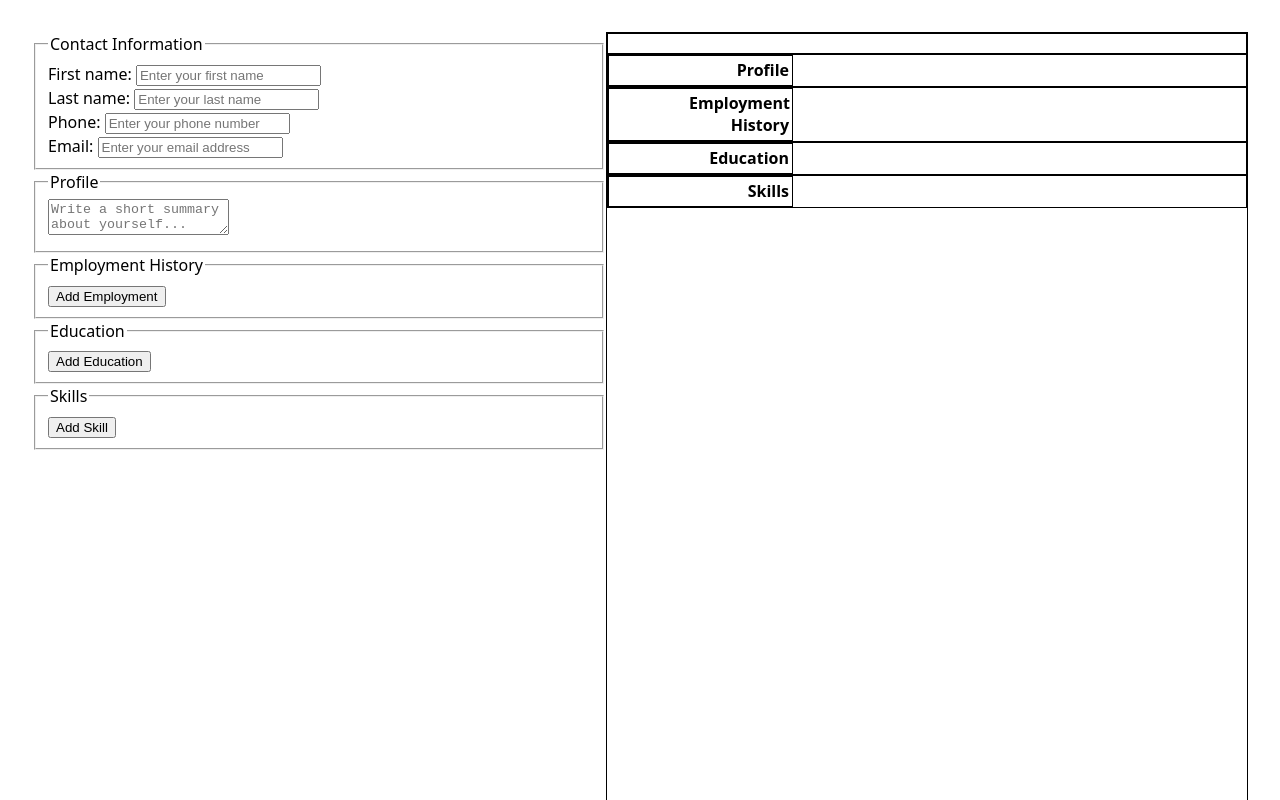
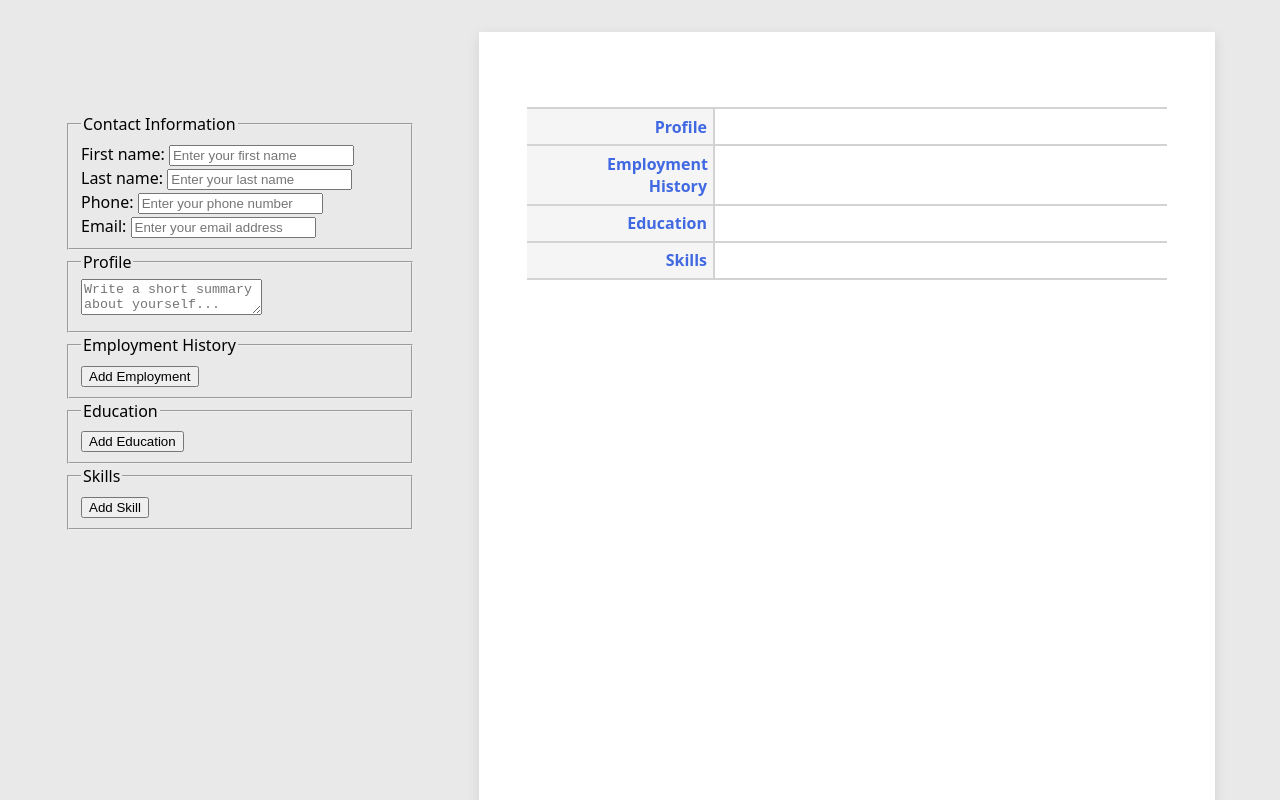
Before and after one commit to harshnugget/TOP-CV-Application, a React (Vite) app: page / in a window 1280 px wide. Shown: the top 800 px of the page. Built offline with nearby package versions, Linux system fonts and the light colour scheme.

Commit message:
refactor(App.css, index.css, CV.jsx): Updated css for CV components

```diff
--- a/src/App.css
+++ b/src/App.css
@@ -1,159 +1,210 @@
+/* Color Palette */
+:root {
+  --primary-color: #4169e1;
+  --secondary-color: #f5f5f5;
+  --accent-color: #d3d3d3;
+  --text-color: #333;
+  --text-light-color: #808080;
+  --background-color: #ffffff;
+  --box-shadow: rgba(0, 0, 0, 0.1);
+}
+
 #root {
   max-width: 1280px;
   margin: 0 auto;
   padding: 2rem;
   text-align: center;
-
   display: grid;
-  grid-template-columns: repeat(2, 1fr);
-  grid-template-rows: 0;
+  grid-template-columns: 350px 1fr;
+  gap: 4rem;
 }
 
 /* Form */
 #cv-form {
   text-align: left;
+  margin-top: 5rem;
 }
+
 #cv-form .contact-info {
   display: flex;
   flex-direction: column;
 }
 
-/* CV */
+/* CV Container */
 #cv-container {
-  border: solid black 1px;
   width: 640px;
-  height: fit-content;
   min-height: calc(640px * 1.414);
   display: flex;
   flex-direction: column;
+  padding: 3rem;
+  background-color: var(--background-color);
+  box-shadow: 0 4px 12px var(--box-shadow);
 }
+
+/* Headings */
+#cv-container h1,
+#cv-container h2,
+#cv-container h3,
+#cv-container h4 {
+  padding: 0.4rem;
+}
+
 #cv-container h1 {
   font-size: 1.2rem;
-  padding: 0.2rem;
 }
+
 #cv-container h2 {
   font-size: 1rem;
-  padding: 0.2rem;
 }
+
 #cv-container h3 {
   font-size: 1rem;
-  padding: 0.2rem;
 }
+
 #cv-container h4 {
   font-size: 0.9rem;
-  padding: 0.2rem;
 }
+
+/* Paragraph */
 #cv-container p {
-  font-size: 0.9rem;
-  padding: 0.2rem;
+  font-size: 0.8rem;
 }
 
 /* Contact Info */
+#cv-container .details-header {
+  display: none; /* Hide details pane */
+}
 #cv-container .contact-info {
-  border: solid black 1px;
   display: grid;
   grid-template-columns: 1fr;
   grid-template-rows: repeat(2, min-content);
   text-align: left;
+  margin-bottom: 1.2rem;
 }
-#cv-container .details-header {
-  display: none;
-}
-#cv-container .name-container {
-  display: flex;
-}
-#cv-container .name-container .first-name,
-#cv-container .name-container .last-name {
-  color: steelblue;
-}
+
 #cv-container .contact-info .phone,
 #cv-container .contact-info .email {
   font-weight: bold;
   font-size: 0.8rem;
+  padding: 0;
+  color: var(--text-color);
+}
+
+#cv-container .name-container {
+  display: flex;
+  margin-bottom: 0.5rem;
+}
+
+#cv-container .name-container .first-name,
+#cv-container .name-container .last-name {
+  color: var(--primary-color);
+  padding: 0;
 }
 
 /* Dates */
 #cv-container .date {
   font-weight: bold;
   font-size: 0.7rem;
-  color: gray;
+  color: var(--text-light-color);
+  padding-top: 0;
+  padding-bottom: 0;
+  margin-top: -5px;
 }
 
 /* Profile */
-#cv-container .profile {
-  border: solid black 1px;
+#cv-container .profile-container {
   display: grid;
   grid-template-columns: min-content 1fr;
   text-align: left;
+  border-top: 2px solid var(--accent-color);
 }
-#cv-container .profile h2 {
-  border: solid black 1px;
+#cv-container .profile-container h2 {
+  color: var(--primary-color);
   width: 100px;
   max-width: 100px;
   padding-left: 5rem;
   text-align: right;
+  background-color: var(--secondary-color);
+  border-right: 2px solid var(--accent-color);
 }
 
 /* Employment History */
 #cv-container .employment-history-container {
-  border: solid black 1px;
   display: grid;
   grid-template-columns: min-content 1fr;
   text-align: left;
+  border-top: 2px solid var(--accent-color);
 }
+
 #cv-container .employment-history-container h2 {
-  border: solid black 1px;
+  color: var(--primary-color);
   width: 100px;
   max-width: 100px;
   padding-left: 5rem;
   text-align: right;
-}
-#cv-container .employment-history-container .job {
-  margin: 12px 5px;
+  background-color: var(--secondary-color);
+  border-right: 2px solid var(--accent-color);
 }
 
 /* Education */
 #cv-container .education-container {
-  border: solid black 1px;
   display: grid;
   grid-template-columns: min-content 1fr;
   text-align: left;
+  border-top: 2px solid var(--accent-color);
 }
+
 #cv-container .education-container h2 {
-  border: solid black 1px;
+  color: var(--primary-color);
   width: 100px;
   max-width: 100px;
   padding-left: 5rem;
   text-align: right;
-}
-#cv-container .grade {
-  display: flex;
+  background-color: var(--secondary-color);
+  border-right: 2px solid var(--accent-color);
 }
 
 /* Skills */
 #cv-container .skills-container {
-  border: solid black 1px;
   display: grid;
   grid-template-columns: min-content 1fr;
   text-align: left;
+  border-top: 2px solid var(--accent-color);
+  border-bottom: 2px solid var(--accent-color);
 }
+
 #cv-container .skills-container h2 {
-  border: solid black 1px;
+  color: var(--primary-color);
   width: 100px;
   max-width: 100px;
   padding-left: 5rem;
   text-align: right;
+  background-color: var(--secondary-color);
+  border-right: 2px solid var(--accent-color);
 }
 
-/* Sub lists */
+/* Lists */
 #cv-container .responsibilities-list,
-#cv-container .grades-list,
+#cv-container .grades-list {
+  padding-left: 3rem;
+  list-style: disc;
+}
+
 #cv-container .skills-list {
-  padding-left: 2rem;
-  list-style: initial;
+  padding-left: 2rem !important; /* Position bullet points */
 }
+
 #cv-container .responsibilities-list li p,
 #cv-container .grades-list li p,
 #cv-container .skills-list li p {
-  line-height: 1;
+  padding-left: 0;
+  line-height: 0.5; /* Decreases spacing between list items */
 }
+
+/* Content */
+#cv-container .summary,
+#cv-container .jobs-list,
+#cv-container .education-list,
+#cv-container .skills-list {
+  padding: 0.8rem 0.6rem;
+}
--- a/src/components/CV.jsx
+++ b/src/components/CV.jsx
@@ -14,7 +14,7 @@ function ContactInfo({ firstName, lastName, phone, email }) {
 
 function Profile({ summary }) {
   return (
-    <div className="profile">
+    <div className="profile-container">
       <h2>Profile</h2>
       <p className="summary">{summary}</p>
     </div>
@@ -56,7 +56,7 @@ function Education({ educations = [] }) {
   return (
     <div className="education-container">
       <h2>Education</h2>
-      <ul style={{ listStyleType: "none" }}>
+      <ul className="education-list" style={{ listStyleType: "none" }}>
         {educations.map((education) => (
           <li key={education.id}>
             <div className="education">
--- a/src/index.css
+++ b/src/index.css
@@ -15,9 +15,9 @@ body {
   justify-content: center;
   min-width: 320px;
   min-height: 100vh;
+  background-color: rgb(233, 233, 233);
 }
 
-p,
 h1,
 h2,
 h3,
@@ -35,4 +35,6 @@ p {
   word-wrap: break-word;
   word-break: break-word;
   line-height: initial;
+  margin: 0;
+  padding: 0.5rem;
 }
```
